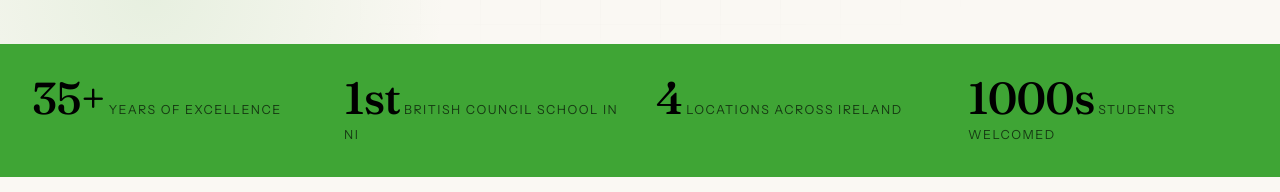
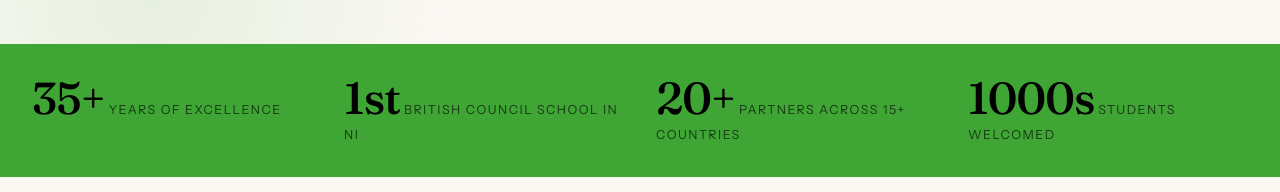
Before and after one commit to Emmett-M-Dev/foyle-website, a plain HTML site: page index.html in a window 1280 px wide. Shown: the part 756-948 px from the top of the page. Drawn offline with Linux system fonts and the light colour scheme.

Commit message:
updated school scope

```diff
--- a/index.html
+++ b/index.html
@@ -1343,8 +1343,8 @@
         <span class="stat-label">British Council school in NI</span>
       </div>
       <div class="stat">
-        <span class="stat-num">4</span>
-        <span class="stat-label">Locations across Ireland</span>
+        <span class="stat-num">20+</span>
+        <span class="stat-label">Partners across 15+ countries</span>
       </div>
       <div class="stat">
         <span class="stat-num">1000s</span>
```
